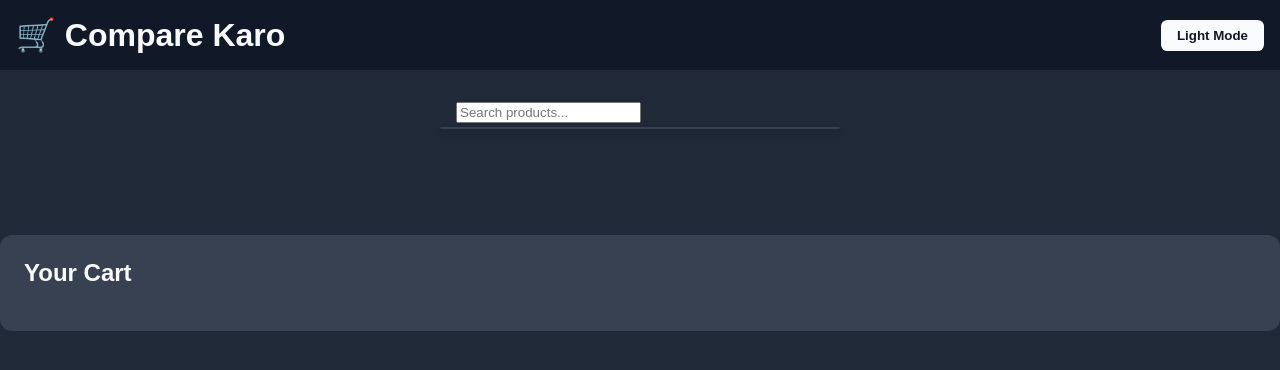
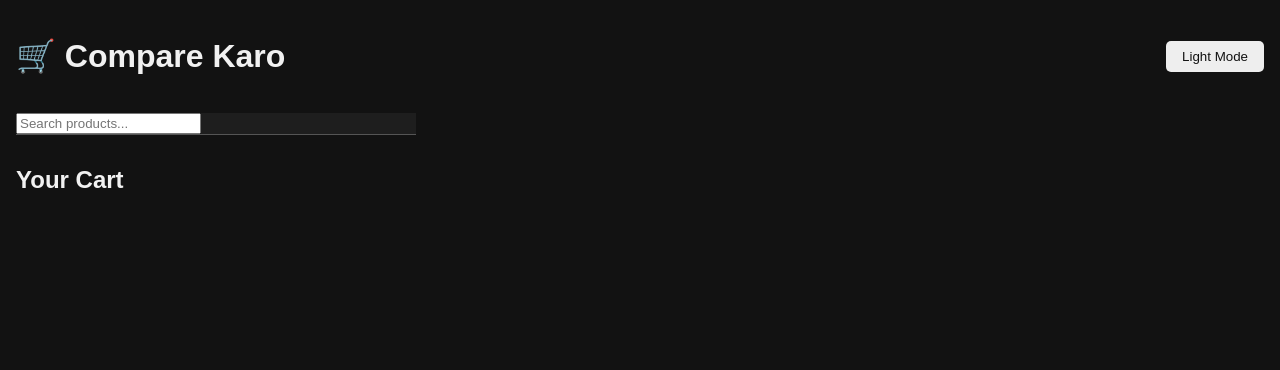
Before and after one commit to Gogit92/Compare-Karo-test, a plain HTML site: page index.html in a window 1280 px wide. Both pictures are taken after a click on the button "Dark Mode". Drawn offline with Linux system fonts and the light colour scheme.

Commit message:
Update style.css

```diff
--- a/style.css
+++ b/style.css
@@ -1,157 +1,107 @@
-/* General Styles */
 body {
   font-family: Arial, sans-serif;
   margin: 0;
-  padding: 0;
-  transition: background 0.3s, color 0.3s;
+  padding: 1rem;
+  transition: background-color 0.3s, color 0.3s;
 }
 
 header {
-  background: #f97316;
-  color: white;
-  padding: 1rem;
   display: flex;
   justify-content: space-between;
   align-items: center;
+  margin-bottom: 1rem;
 }
 
-h1 {
-  margin: 0;
+#toggle-theme {
+  padding: 0.5rem 1rem;
+  border: none;
+  background: #444;
+  color: white;
+  cursor: pointer;
+  border-radius: 5px;
 }
 
-button#toggle-theme {
-  padding: 0.5rem 1rem;
-  border: none;
-  border-radius: 0.4rem;
-  background: white;
-  color: #f97316;
-  cursor: pointer;
-  font-weight: bold;
+.search-container {
+  position: relative;
+  max-width: 400px;
+  margin-bottom: 1rem;
 }
 
-main {
-  padding: 2rem;
-  max-width: 1000px;
-  margin: auto;
+#search-bar {
+  width: 100%;
+  padding: 0.5rem;
+  font-size: 1rem;
+  border: 1px solid #ccc;
+  border-radius: 5px;
 }
 
-/* Light/Dark Theme */
-body.light {
-  background: #f9fafb;
-  color: #111827;
-}
-
-body.dark {
-  background: #1f2937;
-  color: #f9fafb;
-}
-
-body.dark header {
-  background: #111827;
-  color: #f9fafb;
-}
-
-body.dark button#toggle-theme {
-  background: #f9fafb;
-  color: #111827;
-}
-
-/* Search Container Fix */
-.search-container {
-  position: relative;
-  width: 100%;
-  max-width: 400px;
-  margin: auto;
-  padding: 0 1rem; /* Add padding so it's not too close to edge */
-  box-sizing: border-box;
-}
-
-/* Autocomplete List Full Fix */
 #autocomplete-list {
   position: absolute;
   top: 100%;
   left: 0;
-  width: 100%;
+  right: 0;
   background: white;
-  border: 1px solid #d1d5db;
-  border-radius: 0.5rem;
-  margin-top: 0.25rem;
+  border: 1px solid #ccc;
+  border-top: none;
+  list-style: none;
   padding: 0;
-  list-style: none;
-  z-index: 999;
-  box-shadow: 0 4px 8px rgba(0, 0, 0, 0.1);
-  max-height: 200px;
+  margin: 0;
+  z-index: 10;
+  max-height: 150px;
   overflow-y: auto;
-  box-sizing: border-box;
 }
 
 #autocomplete-list li {
-  padding: 0.5rem 1rem;
+  padding: 0.5rem;
   cursor: pointer;
-  transition: background 0.2s;
 }
 
 #autocomplete-list li:hover {
-  background-color: #f3f4f6;
-}
-
-/* Price Results Grid */
-#priceResults {
-  margin-top: 2rem;
-  display: grid;
-  grid-template-columns: repeat(auto-fit, minmax(250px, 1fr));
-  gap: 1.5rem;
+  background: #f0f0f0;
 }
 
 .price-card {
-  background: white;
-  border: 1px solid #e5e7eb;
-  border-radius: 0.75rem;
+  background: #f6f6f6;
   padding: 1rem;
-  box-shadow: 0 4px 6px rgba(0, 0, 0, 0.05);
-  transition: transform 0.2s;
+  border-radius: 10px;
+  border: 1px solid #ccc;
+  margin-bottom: 1rem;
+  box-shadow: 0 0 5px rgba(0,0,0,0.1);
 }
 
-.price-card:hover {
-  transform: translateY(-4px);
+.price-card ul {
+  padding-left: 1rem;
 }
 
-.price-card h3 {
-  margin-top: 0;
-  color: #f97316;
+.cart {
+  margin-top: 2rem;
 }
 
-body.dark .price-card {
-  background: #374151;
-  border-color: #4b5563;
+/* Dark Mode Support */
+body.dark {
+  background-color: #121212;
+  color: #f1f1f1;
 }
 
+body.dark #toggle-theme {
+  background: #eee;
+  color: #121212;
+}
+
+body.dark #search-bar,
+body.dark .search-container,
+body.dark .price-card,
 body.dark #autocomplete-list {
-  background: #1f2937;
+  background-color: #1e1e1e;
   color: white;
-  border-color: #374151;
+  border-color: #555;
 }
 
 body.dark #autocomplete-list li:hover {
-  background-color: #374151;
+  background: #333;
 }
 
-/* Cart Styles */
-#cart {
-  background: #f3f4f6;
-  padding: 1.5rem;
-  margin-top: 3rem;
-  border-radius: 0.75rem;
-}
-
-#cart h2 {
-  margin-top: 0;
-}
-
-body.dark #cart {
-  background: #374151;
-}
-
+/* Responsive Fix for autocomplete */
 @media (max-width: 480px) {
   .search-container {
     padding: 0 1rem;
```
